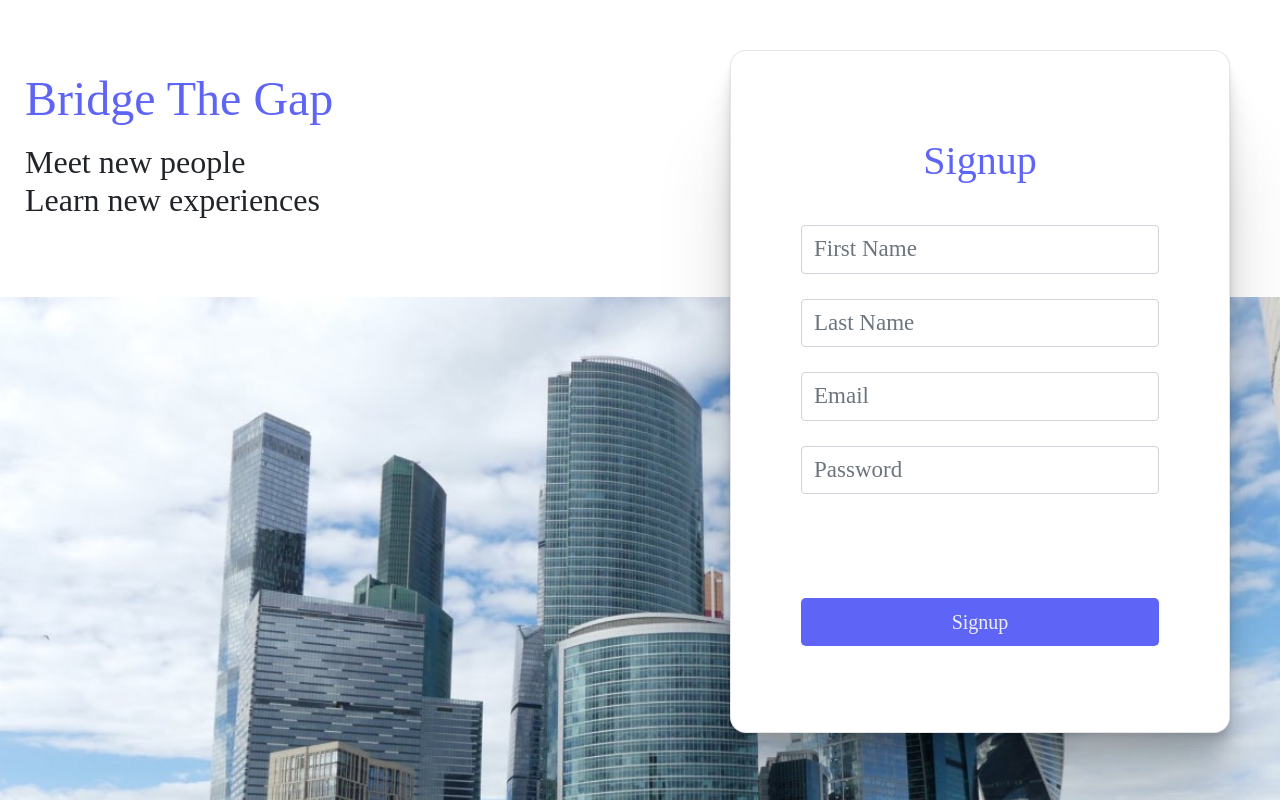
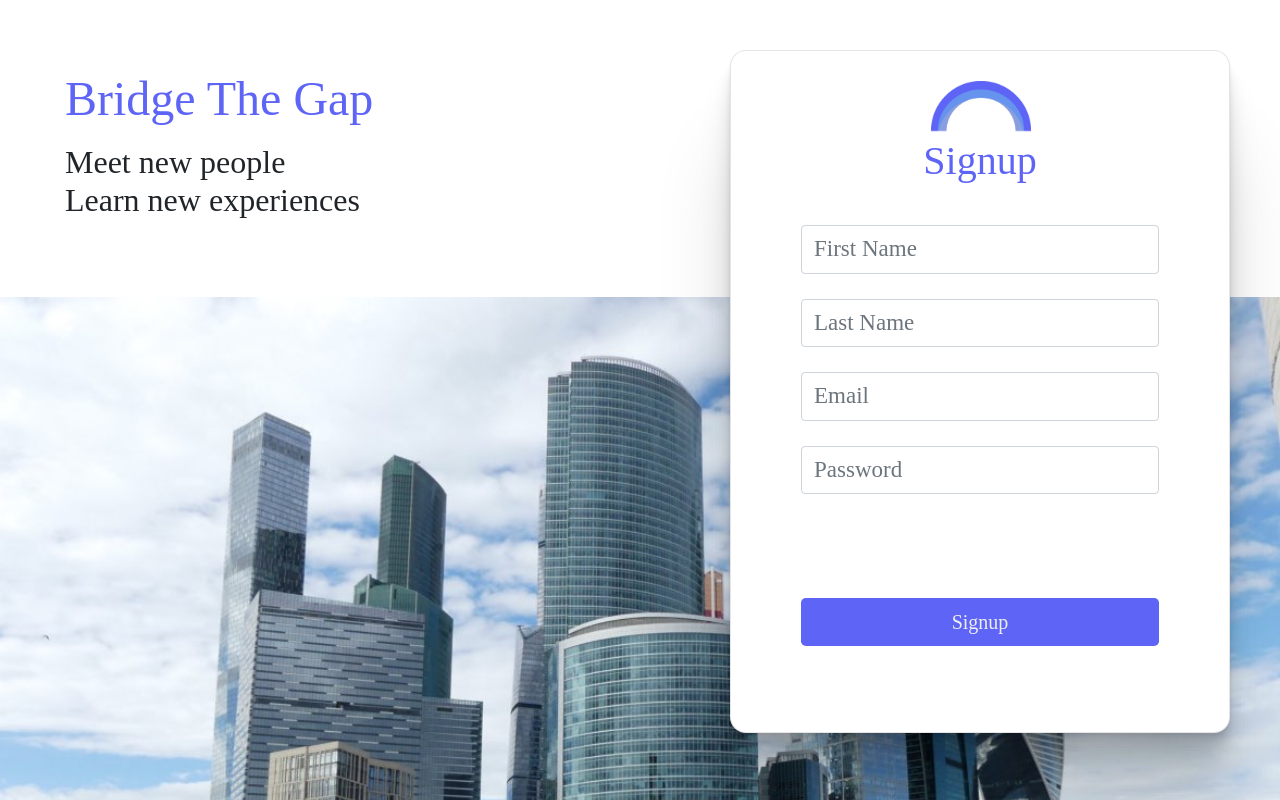
Before and after one commit to jonny-chang/Bridge-React-App, a React (Create React App) app: page /signup in a window 1280 px wide. Shown: the top 800 px of the page. Built offline with nearby package versions, Linux system fonts and the light colour scheme; a web font is replaced by a local one.

Commit message:
Fixed styling

```diff
--- a/public/index.html
+++ b/public/index.html
@@ -9,7 +9,7 @@
       name="description"
       content="Web site created using create-react-app"
     />
-    <link rel="apple-touch-icon" href="%PUBLIC_URL%/logo192.png" />
+    <link rel="apple-touch-icon" href="%PUBLIC_URL%/logo.png" />
     <!--
       manifest.json provides metadata used when your web app is installed on a
       user's mobile device or desktop. See https://developers.google.com/web/fundamentals/web-app-manifest/
@@ -24,7 +24,7 @@
       work correctly both with client-side routing and a non-root public URL.
       Learn how to configure a non-root public URL by running `npm run build`.
     -->
-    <title>React App</title>
+    <title>Bridge</title>
   </head>
   <body>
     <noscript>You need to enable JavaScript to run this app.</noscript>
--- a/src/pages/login.js
+++ b/src/pages/login.js
@@ -7,6 +7,7 @@ import { loginUser } from '../redux/actions/userActions';
 
 import svg1 from '../images/svg1.svg';
 import svg2 from '../images/svg2.svg';
+import Logo from '../images/logo.png';
 
 const LoginContainer = styled.div`
     display: block;
@@ -99,6 +100,7 @@ class login extends Component {
                     </div>
                 )}
                 <LoginContainer>
+                    <img src={Logo} style={{height: "100px", position: "absolute", marginLeft: "130px", marginTop: "-10px"}}/>
                     <Title>Login</Title>
                     <form onSubmit={this.handleSubmit}>
                         <EmailInput
--- a/src/pages/news.js
+++ b/src/pages/news.js
@@ -3,6 +3,7 @@ import { connect } from 'react-redux'
 import NewsCard from '../components/NewsCard'
 
 import {setNews} from '../redux/actions/dataActions'
+import Fade from 'react-reveal/Fade'
 
 
 class news extends Component {
@@ -10,13 +11,21 @@ class news extends Component {
     componentDidMount(){
         this.props.setNews();
     }
+    handleBack = (e) => {
+        window.location.href = "/"
+    }
     render(){
         const { news } = this.props.data
 
 
         if (news.length > 0){
             return(
+                <Fade>
                 <div>
+                    <button style={{position: "absolute", marginLeft: "30px", textDecoration: "underline",
+                color: "var(--blue1)", backgroundColor: "white", border: "none"}} onClick={this.handleBack}>
+                        Back
+                    </button>
                     <h1 style={{
                         fontFamily: "Circular Std Bold",
                         textAlign: "center",
@@ -37,6 +46,7 @@ class news extends Component {
                         />)}
                     </div>
                 </div>
+                </Fade>
                 )
             }
             else{
--- a/src/pages/questionnaire.js
+++ b/src/pages/questionnaire.js
@@ -76,7 +76,7 @@ class questionnaire extends Component {
                         <br/> us determine your opinions on several polarizing topics, helping us
                         <br/> pair you up with others who have different views to you.
                     </p>
-                    <StartButton onClick={this.handleStart}>Begin</StartButton>
+                    <StartButton onClick={this.handleStart} style={{outline: "none"}}>Begin</StartButton>
                 </div>
             )
         }
--- a/src/pages/signup.js
+++ b/src/pages/signup.js
@@ -1,6 +1,7 @@
 import React, {Component, Fragment} from 'react'
 import styled from 'styled-components'
 import Background from '../images/signup-background.png';
+import Logo from '../images/logo.png'
 
 // Redux
 import { connect } from 'react-redux';
@@ -103,6 +104,7 @@ class signup extends Component {
             <Fragment>
                 <div>
                     <SignupContainer>
+                        <img src={Logo} style={{height: "100px", position: "absolute", marginLeft: "130px", marginTop: "-10px"}}/>
                         <Title>Signup</Title>
                         <form onSubmit={this.handleSubmit}>
                             <TopInput
@@ -148,8 +150,8 @@ class signup extends Component {
                         </form>
                     </SignupContainer>
                     <div className="container" style={{paddingTop: "70px", paddingBottom: "70px"}}>
-                        <Title style={{textAlign: "left", fontSize: "3em", marginTop: "0", transform: "translateX(-60px)"}}>Bridge The Gap</Title>
-                        <h5 style={{fontFamily: "Circular Std Book", fontSize: "2em", transform: "translateX(-60px)", marginTop: "15px"}}>Meet new people<br/> Learn new experiences</h5>
+                        <Title style={{textAlign: "left", fontSize: "3em", marginTop: "0", transform: "translateX(-20px)"}}>Bridge The Gap</Title>
+                        <h5 style={{fontFamily: "Circular Std Book", fontSize: "2em", transform: "translateX(-20px)", marginTop: "15px"}}>Meet new people<br/> Learn new experiences</h5>
                     </div>
                 </div>
                 <div
```
Also changed, not shown: src/images/logo.png (added), 1 other file (tests, documents, lock files or other folders).
